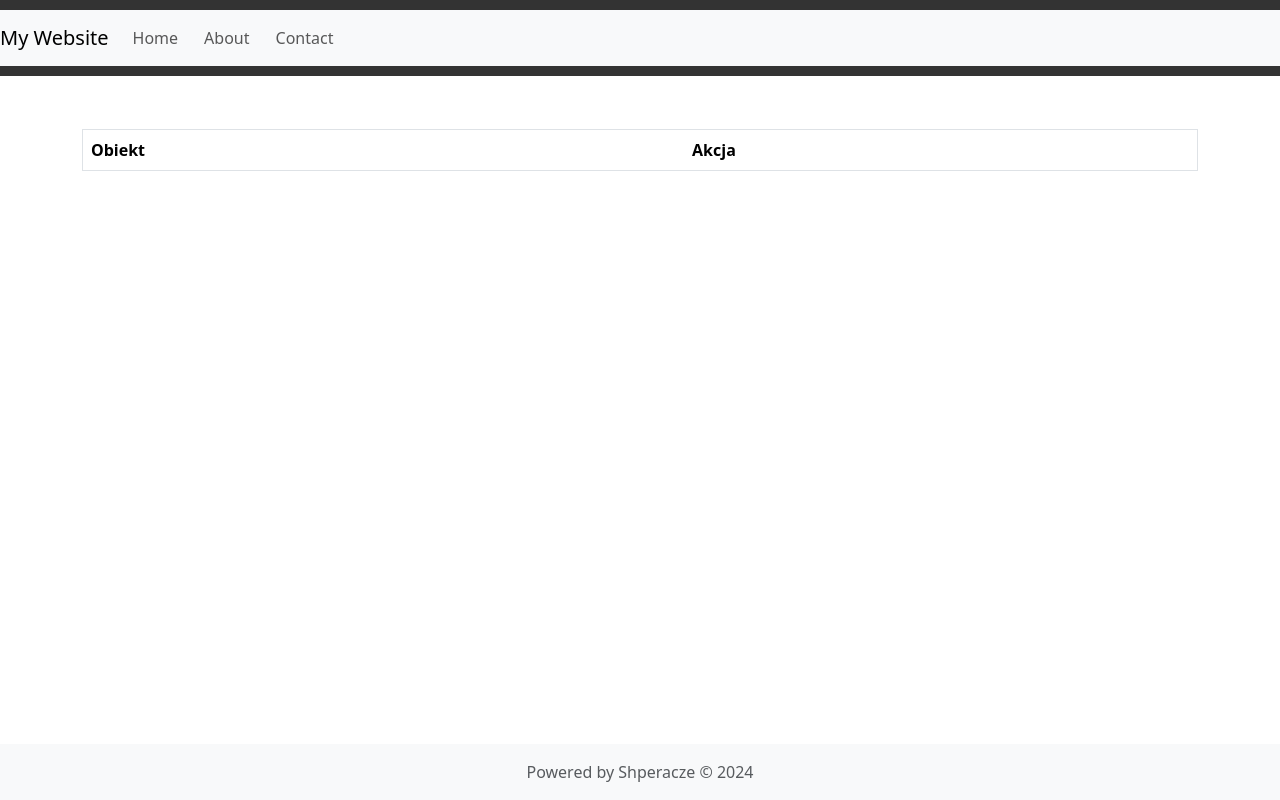
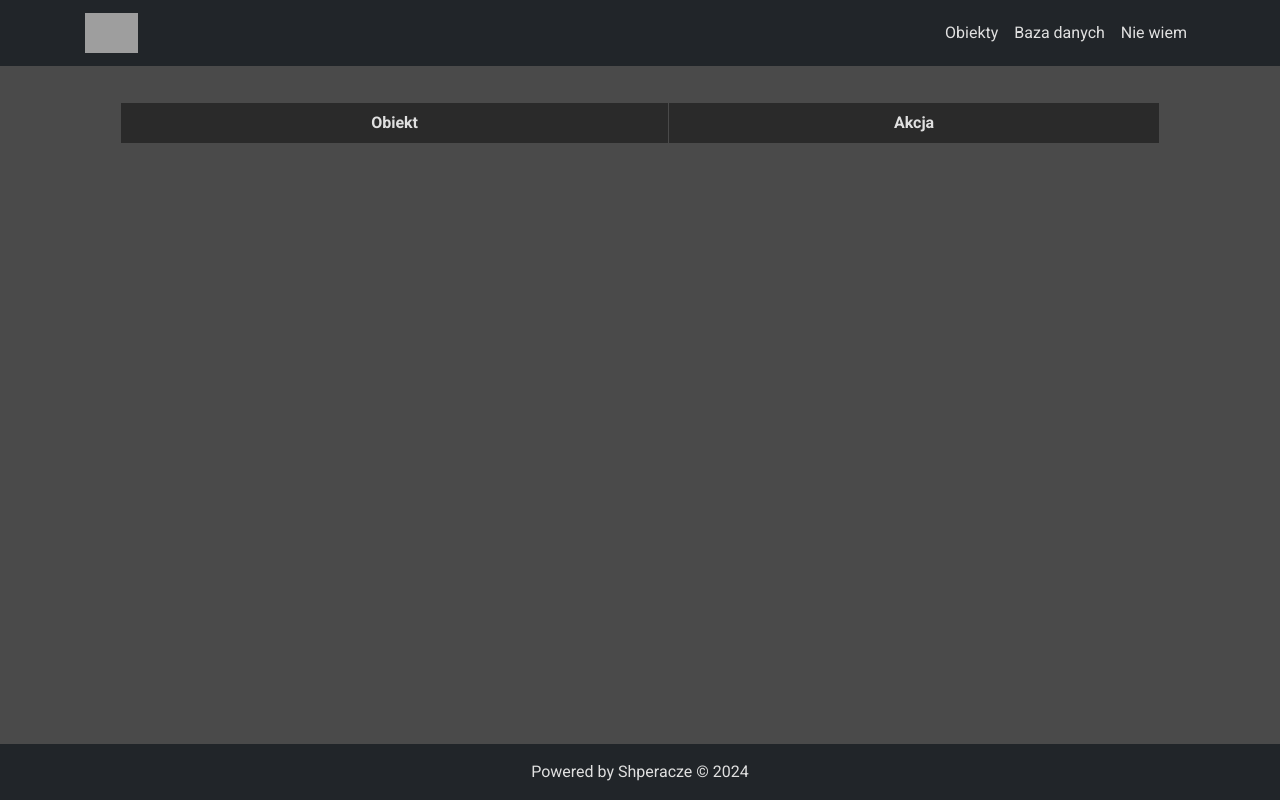
Before and after one commit to 5051N5KY/kowalsky_analyser, a Symfony app: template templates/home/index.html.twig in a window 1280 px wide. Run offline with Twig, Linux system fonts and the light colour scheme; the template is opened without the code that fills it, so the values that code supplies are empty; some libraries are stand-ins or nearby versions; grey boxes are pictures that could not be loaded.

Commit message:
Ostylowanie widoku

```diff
--- a/public/css/style.css
+++ b/public/css/style.css
@@ -1,44 +1,65 @@
 body {
-    font-family: Arial, sans-serif;
+    font-family: 'Roboto', sans-serif;
+    margin: 0;
+    padding: 0;
+    background-color: #4a4a4a;
+    color: #e0e0e0;
+    display: flex;
+    flex-direction: column;
+    min-height: 100vh;
+}
+
+.container {
+    flex: 1;
+    max-width: 1140px;
+    margin: 0 auto;
+    padding: 0 15px;
 }
 
 header {
-    background-color: #333;
-    color: white;
-    padding: 10px 0;
+    background-color: #6e6e6e !important;
+    color: #e0e0e0 !important;
+    border: none;
+    box-shadow: none;
+    width: 100%;
 }
 
-header nav ul {
-    list-style-type: none;
-    padding: 0;
+header .container {
+    max-width: 1140px;
+    margin: 0 auto;
+    display: flex;
+    justify-content: space-between;
+    align-items: center;
 }
 
-header nav ul li {
-    display: inline;
-    margin-right: 10px;
-}
-
-header nav ul li a {
-    color: white;
-    text-decoration: none;
+.content {
+    padding: 20px;
+    max-width: 100%;
+    box-sizing: border-box;
+    margin: 0 auto;
+    color: #333;
 }
 
 footer {
     text-align: center;
     padding: 10px 0;
-    background-color: #f1f1f1;
-    margin-top: 20px;
+    background-color: #5a5a5a;
+    color: #e0e0e0;
+    margin-top: auto;
 }
 
 table {
     width: 100%;
     border-collapse: collapse;
+    margin-bottom: 20px;
+    background-color: #2a2a2a;
+    color: #e0e0e0;
 }
 
 table,
 th,
 td {
-    border: 1px solid black;
+    border: 1px solid #4a4a4a;
 }
 
 th,
@@ -47,12 +68,190 @@ td {
     text-align: left;
 }
 
+table thead {
+    background-color: #4a4a4a;
+}
+
+table tbody tr:nth-child(even) {
+    background-color: #3a3a3a;
+}
+
+table tbody tr:nth-child(odd) {
+    background-color: #2a2a2a;
+}
+
 button {
     margin-right: 5px;
 }
 
-.object-thumbnail {
-    max-width: 100px;  /* Maksymalna szerokość obrazka */
-    max-height: 100px; /* Maksymalna wysokość obrazka */
-    object-fit: cover; /* Zachowuje proporcje obrazu */
+.object_area img {
+    display: block;
+    margin: 0 auto;
 }
+
+header,
+footer {
+    border: none;
+    box-shadow: none;
+}
+
+.nav-link {
+    color: #e0e0e0;
+    text-align: center;
+    margin: 5px 0;
+}
+
+.nav-link:hover {
+    background-color: #5a5a5a;
+    border-radius: 5px;
+}
+
+.navbar-toggler {
+    border: none;
+    background-color: #5a5a5a;
+    border-radius: 5px;
+    padding: 10px;
+    transition: background-color 0.3s, box-shadow 0.3s;
+}
+
+.navbar-toggler-icon {
+    background-color: transparent;
+}
+
+.navbar-toggler-icon::before,
+.navbar-toggler-icon::after {
+    content: '';
+    display: block;
+    width: 25px;
+    height: 2px;
+    margin: 5px 0;
+    transition: background-color 0.3s;
+}
+
+.table {
+    background-color: #2a2a2a !important;
+    color: #e0e0e0 !important;
+}
+
+.table thead {
+    background-color: #4a4a4a !important;
+    color: #e0e0e0 !important;
+}
+
+.table th,
+.table td {
+    border: 1px solid #4a4a4a !important;
+}
+
+.table tbody tr:nth-child(even) {
+    background-color: #3a3a3a !important;
+}
+
+.table tbody tr:nth-child(odd) {
+    background-color: #2a2a2a !important;
+}
+
+.table .object-thumbnail {
+    max-width: 50px;
+    object-fit: cover;
+}
+
+.table .btn {
+    margin-right: 5px;
+}
+
+.table>:not(caption)>*>* {
+    background-color: #2a2a2a;
+    color: #e0e0e0;
+    text-align: center;
+}
+
+
+/* Stylizacja komórki z przyciskami */
+.action_area {
+    text-align: center;
+    /* Wyśrodkowanie zawartości w poziomie */
+}
+
+/* Stylizacja przycisków */
+.btn-add-object,
+.btn-delete-object {
+    border: 2px solid transparent;
+    border-radius: 5px;
+    padding: 10px 20px;
+    font-size: 16px;
+    font-weight: bold;
+    text-transform: uppercase;
+    cursor: pointer;
+    transition: all 0.3s ease;
+    margin: 0 5px;
+    /* Odstęp między przyciskami */
+}
+
+/* Przyciski dodawania */
+.btn-add-object {
+    background-color: #333333;
+    color: #ffffff;
+    border-color: #333333;
+    box-shadow: 0 0 10px rgba(51, 51, 51, 0.5);
+}
+
+.btn-add-object:hover {
+    background-color: #555555;
+    border-color: #555555;
+    box-shadow: 0 0 15px rgba(85, 85, 85, 0.7);
+}
+
+/* Przyciski usuwania */
+.btn-delete-object {
+    background-color: #666666;
+    color: #ffffff;
+    border-color: #666666;
+    box-shadow: 0 0 10px rgba(102, 102, 102, 0.5);
+}
+
+.btn-delete-object:hover {
+    background-color: #888888;
+    border-color: #888888;
+    box-shadow: 0 0 15px rgba(136, 136, 136, 0.7);
+}
+
+/* Stylizacja modala */
+.modal {
+    display: none;
+    position: fixed;
+    z-index: 1000;
+    left: 0;
+    top: 0;
+    width: 100%;
+    height: 100%;
+    overflow: auto;
+    background-color: rgba(0, 0, 0, 0.8);
+}
+
+/* Stylizacja dla powiększonego obrazka */
+.modal-content {
+    margin: auto;
+    display: block;
+    width: 80%;
+    max-width: 700px;
+}
+
+/* Stylizacja dla przycisku zamknięcia */
+.close {
+    position: absolute;
+    top: 15px;
+    right: 35px;
+    color: #fff;
+    font-size: 40px;
+    font-weight: bold;
+    cursor: pointer;
+}
+
+/* Przy efekcie na przycisk zamknięcia */
+.close:hover,
+.close:focus {
+    color: #f1f1f1;
+    text-decoration: none;
+    cursor: pointer;
+}
--- /dev/null
+++ b/public/js/home.js
@@ -0,0 +1,11 @@
+function openModal(img) {
+    var modal = document.getElementById("modal");
+    var modalImg = document.getElementById("modalImage");
+    modal.style.display = "block";
+    modalImg.src = img.src;
+}
+
+function closeModal() {
+    var modal = document.getElementById("modal");
+    modal.style.display = "none";
+}
--- a/templates/base.html.twig
+++ b/templates/base.html.twig
@@ -3,32 +3,26 @@
 	<head>
 		<meta charset="UTF-8">
 		<title>
-            {% block title %}Kowalsky Analyser{% endblock %}
+			{% block title %}Kowalsky Analyser
+			{% endblock %}
 		</title>
-        <!-- Local CSS file -->
+		<!-- Bootstrap CSS -->
+		<link
+		href="https://cdn.jsdelivr.net/npm/bootstrap@5.3.3/dist/css/bootstrap.min.css" rel="stylesheet" integrity="sha384-QWTKZyjpPEjISv5WaRU9OFeRpok6YctnYmDr5pNlyT2bRjXh0JMhjY6hW+ALEwIH" crossorigin="anonymous">
+		<!-- Google Fonts -->
+		<link
+		href="https://fonts.googleapis.com/css2?family=Roboto:wght@400;700&family=Lora:wght@400;700&display=swap" rel="stylesheet">
+		<!-- Your custom CSS -->
 		<link href="{{ asset('css/style.css') }}" rel="stylesheet">
-        <!-- Bootstrap CSS from CDN -->
-        <link href="https://cdn.jsdelivr.net/npm/bootstrap@5.3.3/dist/css/bootstrap.min.css" rel="stylesheet" integrity="sha384-QWTKZyjpPEjISv5WaRU9OFeRpok6YctnYmDr5pNlyT2bRjXh0JMhjY6hW+ALEwIH" crossorigin="anonymous">
-        <style>
-            body {
-                display: flex;
-                flex-direction: column;
-                min-height: 100vh;
-            }
-            .content {
-                flex: 1;
-            }
-        </style>
 	</head>
 	<body>
 		{% include 'header.html.twig' %}
-        <div class="container mt-3">
-            {% block body %}{% endblock %}
+		<div class="container mt-3"> {% block body %}{% endblock %}
 			</div>
 			{% include 'footer.html.twig' %}
-        <!-- JavaScript libraries from CDN -->
 			<script src="https://code.jquery.com/jquery-3.5.1.slim.min.js" integrity="sha384-DfXdz2htPH0lsSSs5nCTpuj/zy4C+OGpamoFVy38MVBnE+IbbVYUew+OrCXaRkfj" crossorigin="anonymous"></script>
 			<script src="https://cdn.jsdelivr.net/npm/@popperjs/core@2.11.8/dist/umd/popper.min.js" integrity="sha384-I7E8VVD/ismYTF4hNIPjVp/Zjvgyol6VFvRkX/vR+Vc4jQkC+hVqc2pM8ODewa9r" crossorigin="anonymous"></script>
 			<script src="https://cdn.jsdelivr.net/npm/bootstrap@5.3.3/dist/js/bootstrap.min.js" integrity="sha384-0pUGZvbkm6XF6gxjEnlmuGrJXVbNuzT9qBBavbLwCsOGabYfZo0T0to5eqruptLy" crossorigin="anonymous"></script>
+			<script src="{{ asset('js/home.js') }}" defer></script>
 		</body>
 	</html>
--- a/templates/footer.html.twig
+++ b/templates/footer.html.twig
@@ -1,6 +1,6 @@
-<footer class="footer mt-auto py-3 bg-light">
+<footer class="footer mt-auto py-3 bg-dark">
 	<div class="container">
-		<span class="text-muted">Powered by Shperacze &copy;
+		<span>Powered by Shperacze &copy;
 			{{ "now"|date("Y") }}</span>
 	</div>
 </footer>
--- a/templates/header.html.twig
+++ b/templates/header.html.twig
@@ -1,21 +1,27 @@
 <header>
-	<nav class="navbar navbar-expand-lg navbar-light bg-light">
-		<a class="navbar-brand" href="#">My Website</a>
-		<button class="navbar-toggler" type="button" data-toggle="collapse" data-target="#navbarNav" aria-controls="navbarNav" aria-expanded="false" aria-label="Toggle navigation">
+	<nav class="navbar navbar-expand-lg navbar-light bg-dark">
+		<div
+			class="container">
+			<!-- Zamiana tekstu na obrazek -->
+			<a class="navbar-brand" href="#">
+				<img src="{{ asset('storage/assets/cyf_logo_white.png') }}" alt="Logo" style="height: 40px;">
+			</a>
+			<button class="navbar-toggler" type="button" data-bs-toggle="collapse" data-bs-target="#navbarNav" aria-controls="navbarNav" aria-expanded="false" aria-label="Toggle navigation">
 				<span class="navbar-toggler-icon"></span>
 			</button>
 			<div class="collapse navbar-collapse" id="navbarNav">
-			<ul class="navbar-nav ml-auto">
+				<ul class="navbar-nav ms-auto">
 					<li class="nav-item">
-					<a class="nav-link" href="{{ path('app_home') }}">Home</a>
+						<a class="nav-link" href="{{ path('app_home') }}">Obiekty</a>
 					</li>
 					<li class="nav-item">
-					<a class="nav-link" href="{{ path('app_home') }}">About</a>
+						<a class="nav-link" href="{{ path('app_home') }}">Baza danych</a>
 					</li>
 					<li class="nav-item">
-					<a class="nav-link" href="{{ path('app_home') }}">Contact</a>
+						<a class="nav-link" href="{{ path('app_home') }}">Nie wiem</a>
 					</li>
 				</ul>
 			</div>
+		</div>
 	</nav>
 </header>
--- a/templates/home/index.html.twig
+++ b/templates/home/index.html.twig
@@ -4,6 +4,8 @@
 {% endblock %}
 
 {% block body %}
+	<div class="container">
+		<div class="content">
 			<table class="table">
 				<thead class="thead-light">
 					<tr>
@@ -12,17 +14,26 @@
 					</tr>
 				</thead>
 				<tbody>
-			<pre>
-		</pre>
 					{% for item in items %}
 						<tr>
-					<td class="object_area"><img class="object-thumbnail" src="{{ asset(item) }}"></td>
+							<!-- Miniaturka obrazka -->
+							<td class="object_area">
+								<img class="object-thumbnail" src="{{ asset(item) }}" alt="Obrazek" onclick="openModal(this)">
+							</td>
+
+							<!-- Kontener modalny dla powiększonego obrazka -->
+							<div id="modal" class="modal">
+								<span class="close" onclick="closeModal()">&times;</span>
+								<img class="modal-content" id="modalImage">
+							</div>
 							<td class="action_area">
-						<button class="btn btn-primary">Dodaj</button>
-						<button class="btn btn-danger">Usuń</button>
+								<button class="btn-add-object">Dodaj</button>
+								<button class="btn-delete-object">Usuń</button>
 							</td>
 						</tr>
 					{% endfor %}
 				</tbody>
 			</table>
+		</div>
+	</div>
 {% endblock %}
```
Lines whose indentation alone changed are shown as unchanged.
